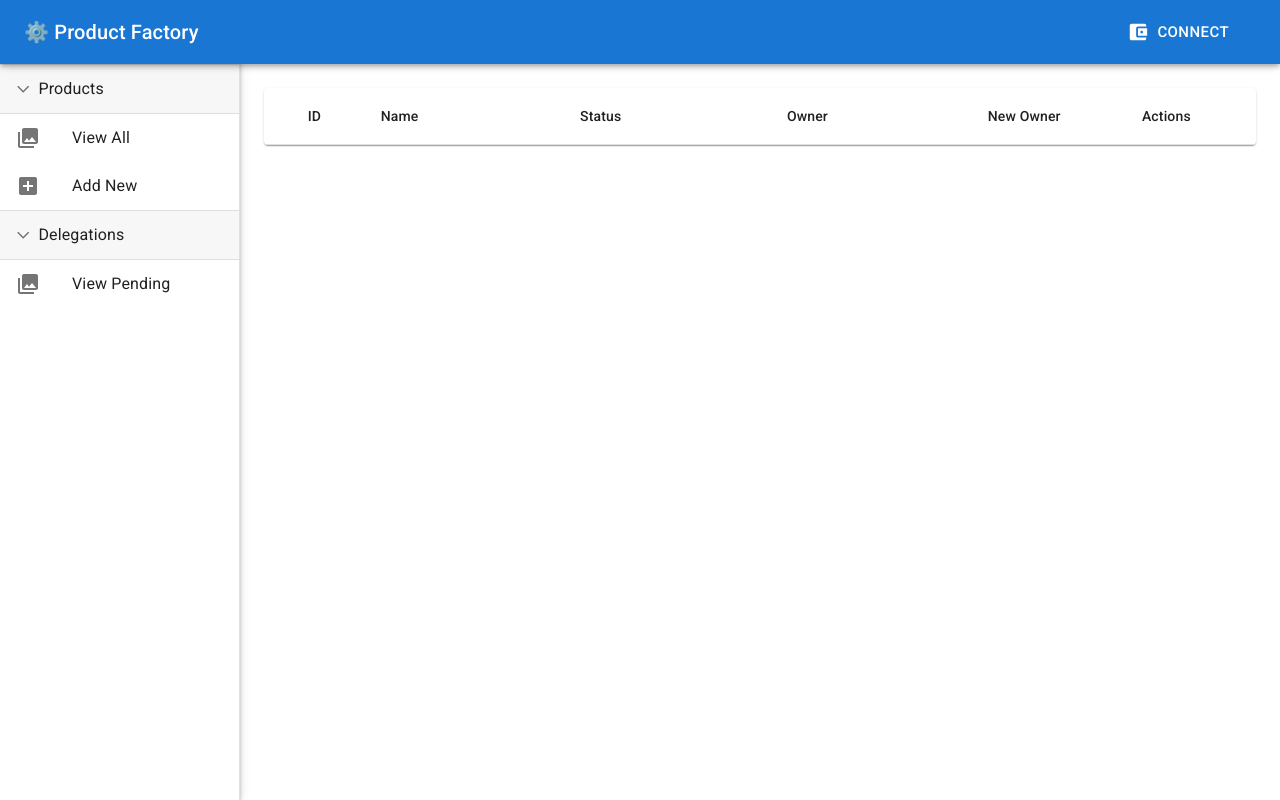
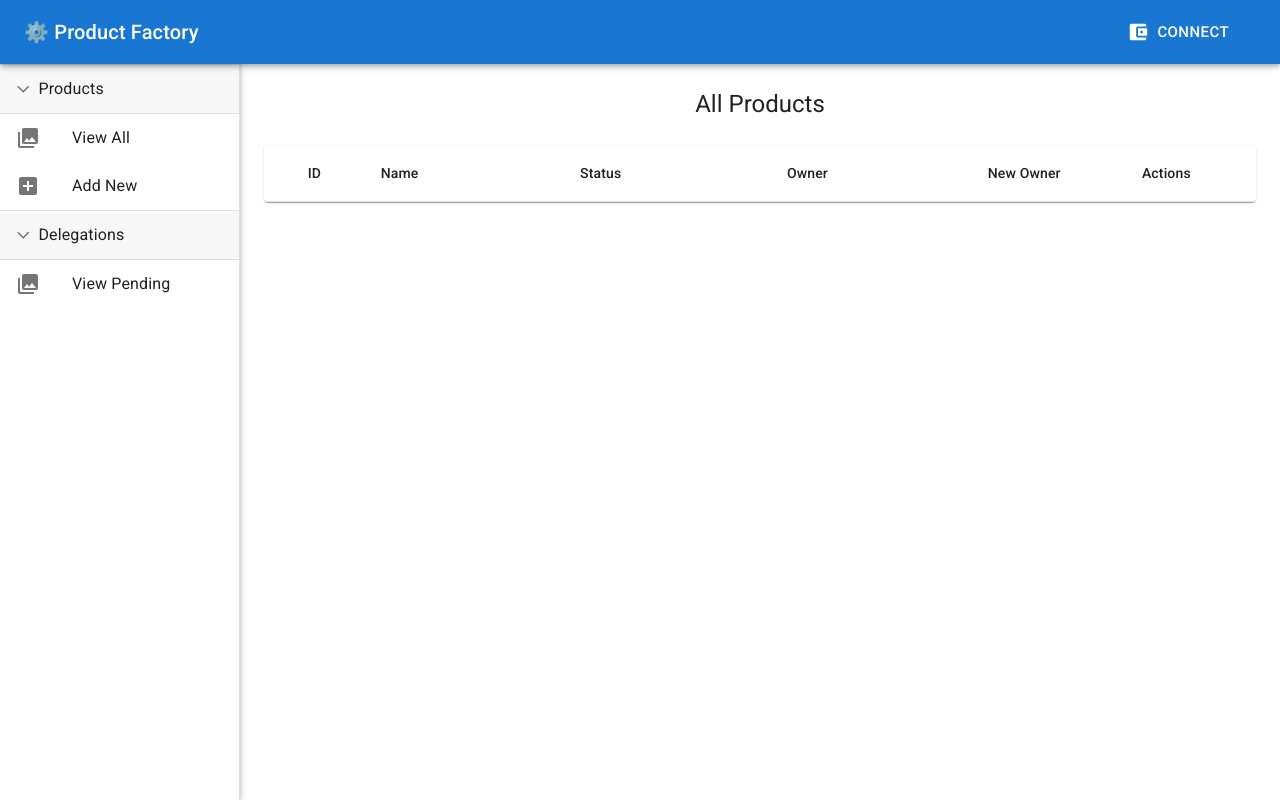
Before and after one commit to dieguezguille/product-factory-challenge, a React (Create React App) app: page /products in a window 1280 px wide. Built offline with nearby package versions, Linux system fonts and the light colour scheme; a web font is replaced by a local one.

Commit message:
add section titles

```diff
--- a/src/components/sections/pending-delegations/PendingDelegations.tsx
+++ b/src/components/sections/pending-delegations/PendingDelegations.tsx
@@ -1,4 +1,3 @@
-/* eslint-disable @typescript-eslint/no-floating-promises */
 import {
   TableContainer,
   Paper,
@@ -9,6 +8,7 @@ import {
   TableBody,
   IconButton,
   Tooltip,
+  Typography,
 } from '@mui/material';
 import React, { useEffect } from 'react';
 import { v4 as uuidv4 } from 'uuid';
@@ -30,6 +30,14 @@ const PendingDelegations: React.FC = () => {
 
   return (
     <>
+      <Typography
+        textAlign="center"
+        variant="h5"
+        component="h2"
+        sx={{ marginBottom: '25px' }}
+      >
+        Pending Delegations
+      </Typography>
       <TableContainer component={Paper}>
         <Table aria-label="collapsible table">
           <TableHead>
--- a/src/components/sections/product-display/ProductDisplay.tsx
+++ b/src/components/sections/product-display/ProductDisplay.tsx
@@ -8,6 +8,7 @@ import {
   TableBody,
   IconButton,
   Tooltip,
+  Typography,
 } from '@mui/material';
 import React, { useState } from 'react';
 import { v4 as uuidv4 } from 'uuid';
@@ -33,6 +34,15 @@ const ProductDisplay: React.FC = () => {
 
   return (
     <>
+      <Typography
+        textAlign="center"
+        variant="h5"
+        component="h2"
+        sx={{ marginBottom: '25px' }}
+      >
+        All Products
+      </Typography>
+
       <TableContainer component={Paper}>
         <Table aria-label="collapsible table">
           <TableHead>
```
